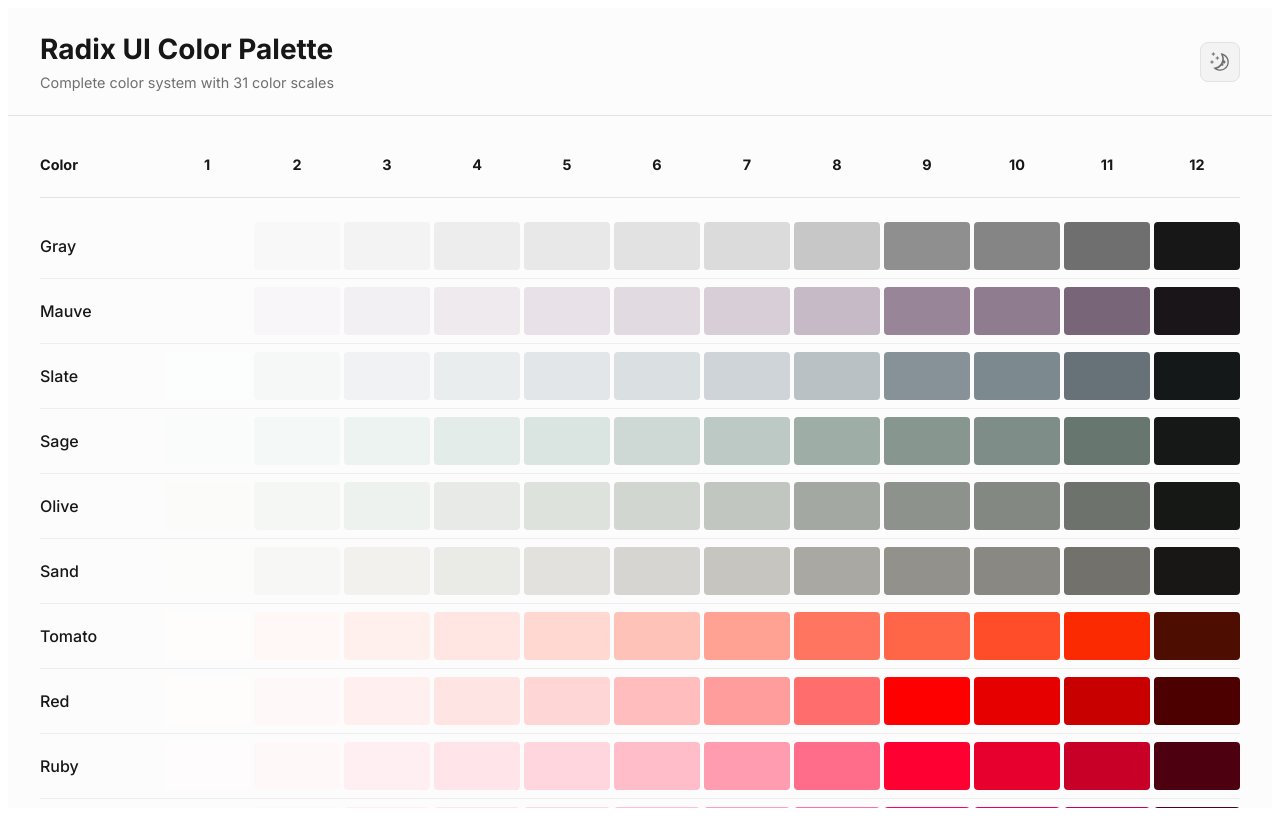
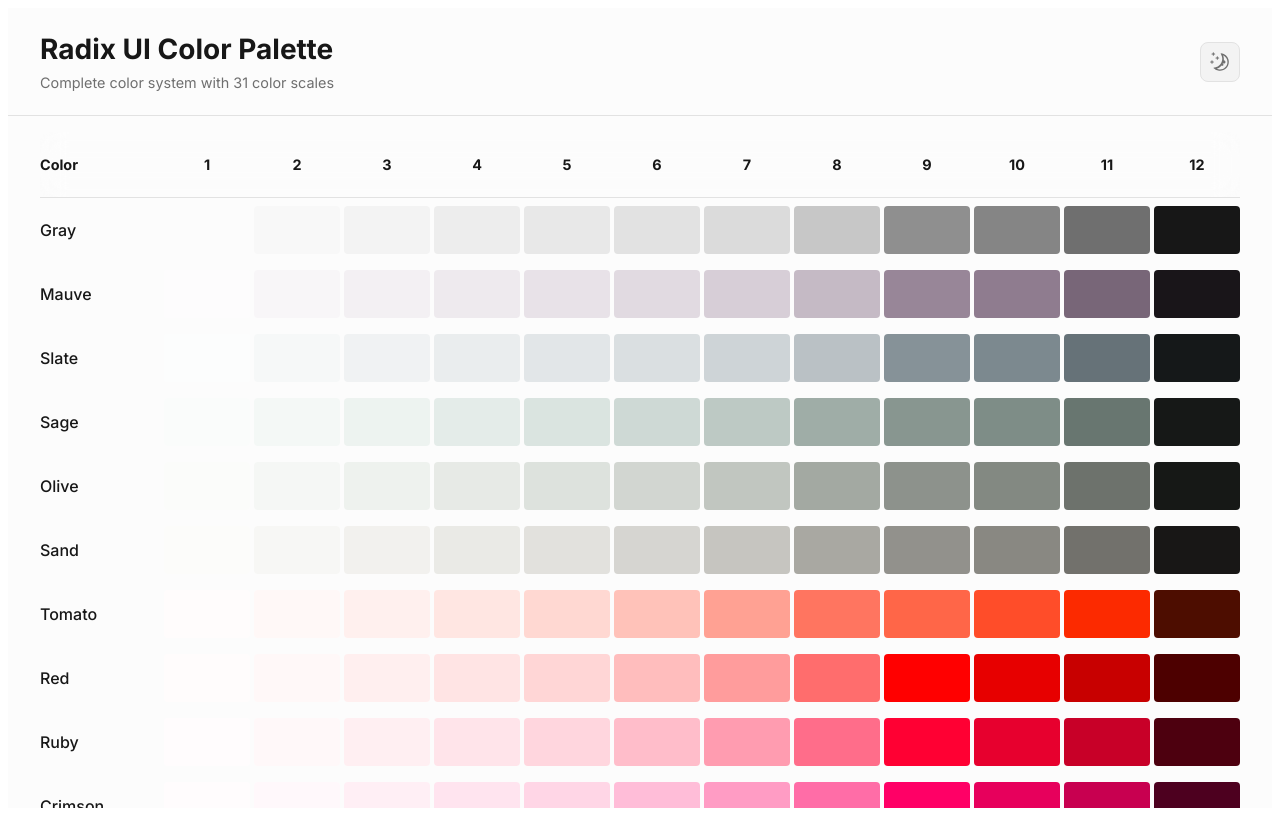
Before and after one commit to dmitrijovsjanik/fast.ui.color, a React (Vite) app: page / in a window 1280 px wide. Built offline with nearby package versions, Linux system fonts and the light colour scheme; the HTML template or start-up script is replaced by a standard one.

Commit message:
Add glassmorphism header and remove row borders

```diff
--- a/src/components/ColorPalette.tsx
+++ b/src/components/ColorPalette.tsx
@@ -152,19 +152,21 @@ export function ColorPalette() {
           flex: 1;
           overflow-y: auto;
           padding: 2rem;
+          padding-top: 1rem;
         }
 
         .table-header {
           display: grid;
           grid-template-columns: 120px repeat(12, 1fr);
           gap: 4px;
-          padding: 0 0 1rem 0;
-          margin-bottom: 1rem;
-          border-bottom: 1px solid ${getColor(colors, 'gray', 6)};
+          padding: 1rem 0;
           position: sticky;
           top: 0;
           z-index: 10;
-          background: ${getColor(colors, 'gray', 1)};
+          background: ${getColor(colors, 'gray', 1)} / 0.8;
+          backdrop-filter: blur(12px);
+          -webkit-backdrop-filter: blur(12px);
+          border-bottom: 1px solid ${getColor(colors, 'gray', 6)};
         }
 
         .color-name-header, .scale-header {
@@ -173,6 +175,7 @@ export function ColorPalette() {
           text-align: center;
           font-size: 0.9rem;
           color: ${getColor(colors, 'gray', 12)};
+          text-shadow: 0 1px 2px ${getColor(colors, 'gray', 1)} / 0.8;
         }
 
         .color-name-header {
@@ -185,16 +188,11 @@ export function ColorPalette() {
           grid-template-columns: 120px repeat(12, 1fr);
           gap: 4px;
           padding: 0.5rem 0;
-          border-bottom: 1px solid ${getColor(colors, 'gray', 4)};
           transition: background 0.2s ease;
         }
 
         .color-row:hover {
           background: ${getColor(colors, 'gray', 2)};
-        }
-
-        .color-row:last-child {
-          border-bottom: none;
         }
 
         .color-name {
```
